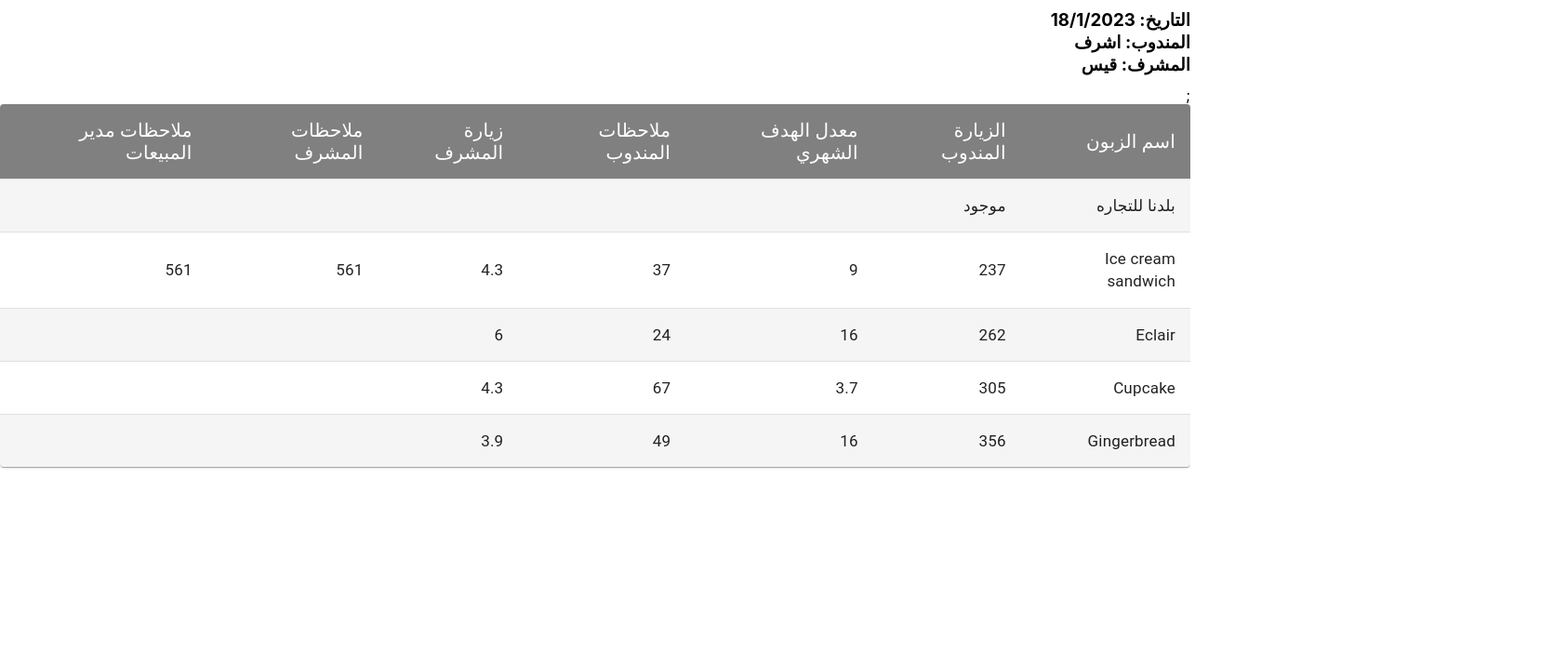
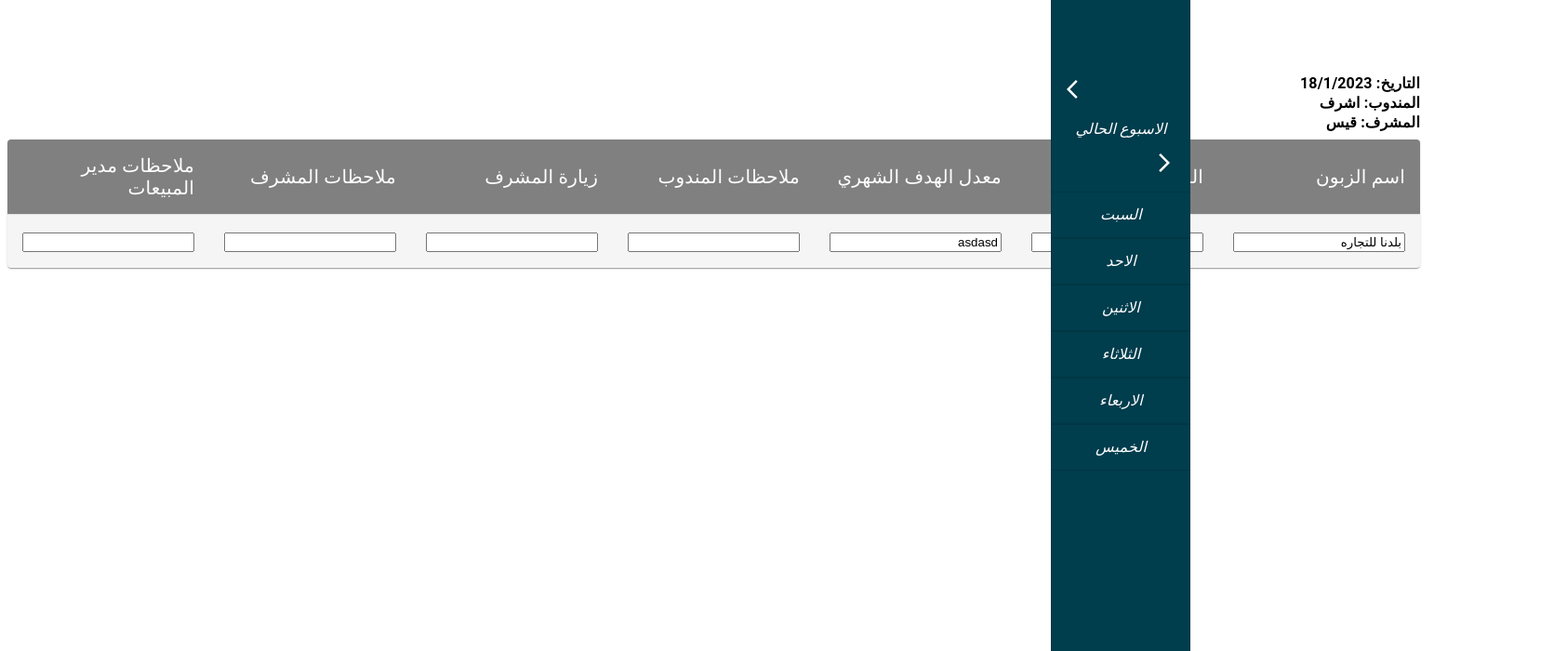
Before and after one commit to yousefswailem/ZetaFood, a React (Create React App) app: page / in a window 1280 px wide. Shown: the top 700 px of the page at 93% size, 1685 px wide, since content can reach past the window. Built offline with nearby package versions, Linux system fonts and the light colour scheme.

Commit message:
home page done update button delete button

```diff
--- a/package.json
+++ b/package.json
@@ -5,6 +5,7 @@
   "dependencies": {
     "@emotion/react": "^11.10.5",
     "@emotion/styled": "^11.10.5",
+    "@mui/icons-material": "^5.11.0",
     "@mui/material": "^5.11.5",
     "@testing-library/jest-dom": "^5.16.5",
     "@testing-library/react": "^13.4.0",
--- /dev/null
+++ b/src/components/sidebar/Sidebar.jsx
@@ -0,0 +1,71 @@
+import React from 'react'
+import "./sidebar.css";
+import Drawer from '@mui/material/Drawer';
+import ListItem from '@mui/material/ListItem';
+import ListItemButton from '@mui/material/ListItemButton';
+import ListItemText from '@mui/material/ListItemText';
+import List from '@mui/material/List';
+import Typography from '@mui/material/Typography';
+import Divider from '@mui/material/Divider';
+import ArrowBackIosIcon from '@mui/icons-material/ArrowBackIos';
+import ArrowForwardIosIcon from '@mui/icons-material/ArrowForwardIos';
+import Toolbar from '@mui/material/Toolbar';
+
+export const Sidebar = () => {
+
+  const drawerWidth = 150;
+
+
+  return (
+    <>
+      <Drawer
+
+        sx={{
+          width: drawerWidth,
+          flexShrink: 0,
+          '& .MuiDrawer-paper': {
+            width: drawerWidth,
+            boxSizing: 'border-box',
+            bgcolor: '#003d4d',
+            color: 'white'
+          },
+        }}
+        variant="permanent"
+        anchor="right"
+      >
+
+        <Toolbar />
+        <List >
+
+          <ListItemButton >
+            <ListItemText >
+              <ArrowBackIosIcon />
+            </ListItemText >
+          </ListItemButton>
+
+          <Typography className="sidebar"  >
+            الاسبوع الحالي
+          </Typography >
+
+          <ListItemButton >
+            <ListItemText sx={{ display: 'flex', direction: 'rtl' }} >
+              <ArrowForwardIosIcon />
+            </ListItemText >
+          </ListItemButton>
+
+          {['السبت', 'الاحد', 'الاثنين', 'الثلاثاء', 'الاربعاء', 'الخميس'].map((text, index) => (
+            <>
+              <Divider />
+              <ListItem key={text} disablePadding>
+                <ListItemButton >
+                  <ListItemText className="sidebar" primary={text} />
+                </ListItemButton>
+              </ListItem>
+              <Divider />
+            </>
+          ))}
+        </List>
+      </Drawer>
+    </>
+  )
+}
--- /dev/null
+++ b/src/components/sidebar/sidebar.css
@@ -0,0 +1,8 @@
+.sidebar {
+  text-align: center;
+  font-style: italic;
+}
+
+.sidebar .rtl {
+  direction: rtl;
+}
--- a/src/pages/home/Home.jsx
+++ b/src/pages/home/Home.jsx
@@ -1,5 +1,4 @@
-import "./home.css";
-import {React,useState} from 'react';
+import { React, useState } from 'react';
 import { styled } from '@mui/material/styles';
 import Table from '@mui/material/Table';
 import TableBody from '@mui/material/TableBody';
@@ -8,15 +7,20 @@ import TableContainer from '@mui/material/TableContainer';
 import TableHead from '@mui/material/TableHead';
 import TableRow from '@mui/material/TableRow';
 import Paper from '@mui/material/Paper';
-import Typography  from '@mui/material/Typography';
+import Typography from '@mui/material/Typography';
+import Toolbar from '@mui/material/Toolbar';
+import Box from '@mui/material/Box';
+import AppBar from '@mui/material/AppBar';
+import { Sidebar } from "../../components/sidebar/Sidebar";
 
 const Home = () => {
+
 
 const [delegate, setDelegate] = useState("اشرف");
 const [supervisor, setSupervisor] = useState("قيس");
 
 const current = new Date();
-  const date = `${current.getDate()}/${current.getMonth()+1}/${current.getFullYear()}`;
+const date = `${current.getDate()}/${current.getMonth() + 1}/${current.getFullYear()}`;
 
 
 const StyledTableCell = styled(TableCell)(({ theme }) => ({
@@ -42,34 +46,46 @@ const Home = () => {
 
 
 function createData(name, calories, fat, carbs, protein, six, seven) {
-    return { name, calories, fat, carbs, protein, six, seven};
+  return { name, calories, fat, carbs, protein, six, seven };
 }
 
 const rows = [
-    createData('بلدنا للتجاره ', 'موجود'),
-
-    createData('Ice cream sandwich', 237, 9.0, 37, 4.3 ,561 , 561),
-    createData('Eclair', 262, 16.0, 24, 6.0),
-    createData('Cupcake', 305, 3.7, 67, 4.3),
-    createData('Gingerbread', 356, 16.0, 49, 3.9),
+  createData('بلدنا للتجاره', '	موجود', 'asdasd')
 ];
 
 
 
 return (
 
-    <div className="home">
 
+  <Box sx={{ display: 'flex' }}>
     {/* <nav></nav> */}
 
-    <Typography sx={{ lineHeight: 0.3 }} variant="h15" component="h3">
+
+    <Box
+      component="main"
+      sx={{ flexGrow: 1, p: 1, direction: 'rtl' }}
+    >
+
+      {/* <AppBar position="fixed" sx={{ bgcolor: "black", zIndex: (theme) => theme.zIndex.drawer + 1 }}>
+
+          <Toolbar>
+            <Typography variant="h6" >
+              Clipped drawer
+            </Typography>
+          </Toolbar>
+
+        </AppBar> */}
+
+      <Toolbar />
+      <Typography sx={{ lineHeight: 0.3, fontWeight: 'bold' }} >
         <p>التاريخ: {date}</p>
         <p>المندوب: {delegate}</p>
         <p>المشرف: {supervisor}</p>
-    </Typography>;
+      </Typography>
 
+      <content>
 
-    <body>
         <TableContainer component={Paper}>
           <Table sx={{ minWidth: 700 }} aria-label="customized table">
             <TableHead >
@@ -86,22 +102,23 @@ const Home = () => {
             <TableBody>
               {rows.map((row) => (
                 <StyledTableRow key={row.name}>
-              <StyledTableCell component="th" scope="row" align="right">
-                {row.name}
-              </StyledTableCell>
-              <StyledTableCell align="right">{row.calories}</StyledTableCell>
-              <StyledTableCell align="right">{row.fat}</StyledTableCell>
-              <StyledTableCell align="right">{row.carbs}</StyledTableCell>
-              <StyledTableCell align="right">{row.protein}</StyledTableCell>
-              <StyledTableCell align="right">{row.six}</StyledTableCell>
-              <StyledTableCell align="right">{row.seven}</StyledTableCell>
+                  <StyledTableCell component="th" scope="row" align="right"><input type="text" value={row.name}/></StyledTableCell>
+                  <StyledTableCell align="right"><input type="text" value={row.calories}/></StyledTableCell>
+                  <StyledTableCell align="right"><input type="text" value={row.fat}/></StyledTableCell>
+                  <StyledTableCell align="right"><input type="text" value={row.carbs}/></StyledTableCell>
+                  <StyledTableCell align="right"><input type="text" value={row.protein}/></StyledTableCell>
+                  <StyledTableCell align="right"><input type="text" value={row.six}/></StyledTableCell>
+                  <StyledTableCell align="right"><input type="text" value={row.seven}/></StyledTableCell>
                 </StyledTableRow>
               ))}
             </TableBody>
           </Table>
         </TableContainer>
-    </body>
-    </div>
+      </content>
+    </Box>
+    <Sidebar />
+  </Box>
+
 );
 };
 
--- a/src/pages/home/home.css
+++ /dev/null
@@ -1,3 +0,0 @@
-.home {
-  direction: rtl;
-}
```
Also changed, not shown: src/components/buttons/Delete.jsx (added, +18 -0 lines), src/components/buttons/Update.jsx (added, +79 -0 lines), src/components/buttons/datatable.scss (added, +89 -0 lines), 1 other file (tests, documents, lock files or other folders). Lines whose indentation alone changed are shown as unchanged.
